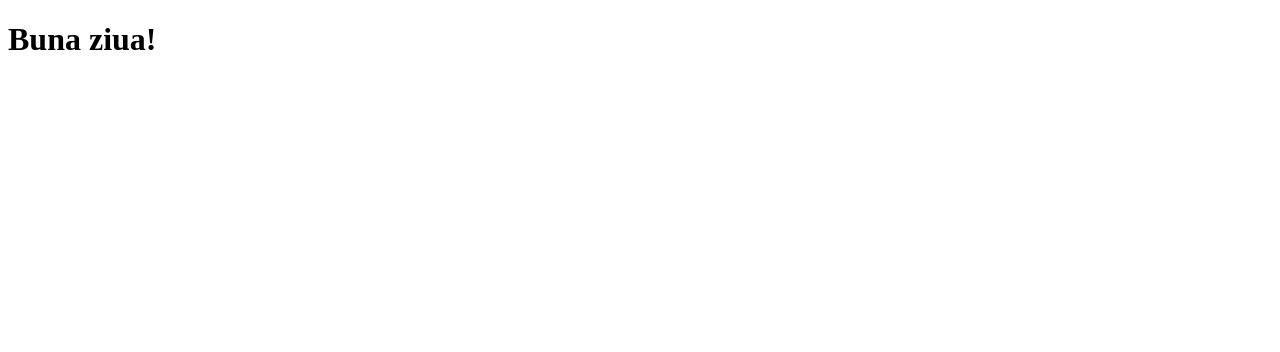
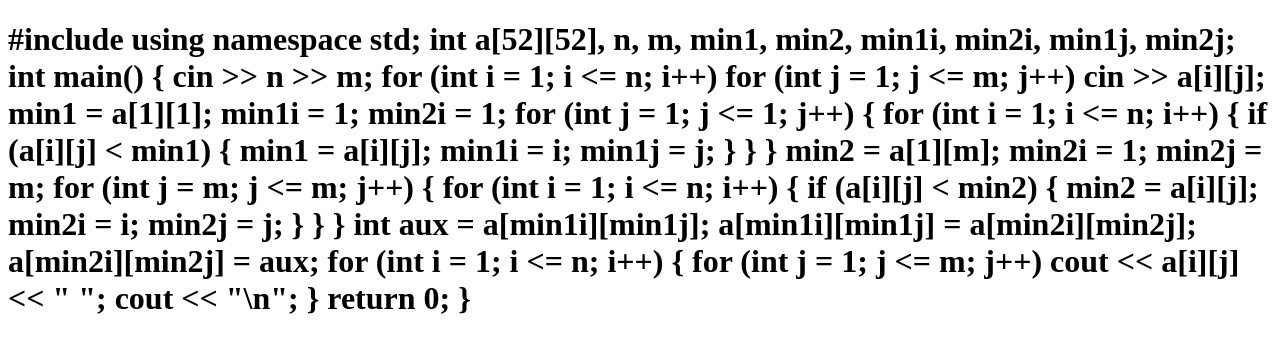
Before and after one commit to Veysilex/veysilex.github.io, a plain HTML site: page index.html in a window 1280 px wide. Drawn offline with Linux system fonts and the light colour scheme.

Commit message:
Update index.html

```diff
--- a/index.html
+++ b/index.html
@@ -1,7 +1,59 @@
 <!DOCTYPE html>
 <html>
     <body>
-        <h1> Buna ziua! </h1>
+        <h1> #include <iostream>
+using namespace std;
+
+int a[52][52], n, m, min1, min2, min1i, min2i, min1j, min2j;
+int main()
+{
+    cin >> n >> m;
+    for (int i = 1; i <= n; i++)
+        for (int j = 1; j <= m; j++)
+            cin >> a[i][j];
+    min1 = a[1][1];
+    min1i = 1;
+    min2i = 1;
+    for (int j = 1; j <= 1; j++)
+    {
+        for (int i = 1; i <= n; i++)
+        {
+            if (a[i][j] < min1)
+            {
+                min1 = a[i][j];
+                min1i = i;
+                min1j = j;
+            }
+        }
+    }
+    min2 = a[1][m];
+    min2i = 1;
+    min2j = m;
+    for (int j = m; j <= m; j++)
+    {
+        for (int i = 1; i <= n; i++)
+        {
+            if (a[i][j] < min2)
+            {
+                min2 = a[i][j];
+                min2i = i;
+                min2j = j;
+            }
+        }
+    }
+
+    int aux = a[min1i][min1j];
+    a[min1i][min1j] = a[min2i][min2j];
+    a[min2i][min2j] = aux;
+
+    for (int i = 1; i <= n; i++)
+    {
+        for (int j = 1; j <= m; j++)
+            cout << a[i][j] << " ";
+        cout << "\n";
+    }
+    return 0;
+} </h1>
         <title> Mihai's page </title>
     </body>
 </html>
```
